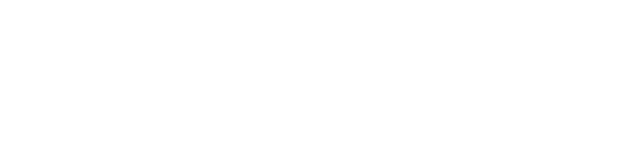
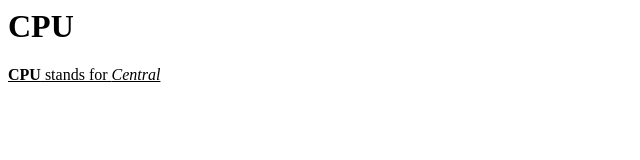
Before and after one commit to iamneo-production/dbeaeaaedddcacdadaeccdfffebaeceaec, a website: page public/index.html in a window 1280 px wide. Shown: the whole page, without its empty margins (0-640 px from the left). Drawn offline with Linux system fonts and the light colour scheme.

Commit message:
Backup Commit

```diff
--- a/public/index.html
+++ b/public/index.html
@@ -1,11 +1,6 @@
 <html>
-        <head>
-            <title> SAMPLE OUTPUT: </title>
-
-
-                    </body>
-                </head>
-            </sample>
-        </head>
+<body>
+     <h1>CPU</h1>
+     <p><u><b>CPU</b> stands for <i>Central </i></u></p>
+</body>
 </html>
-</head>
```
